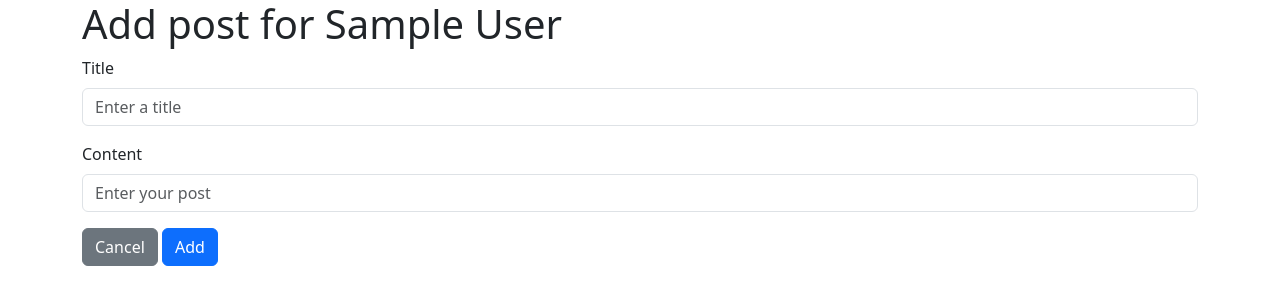
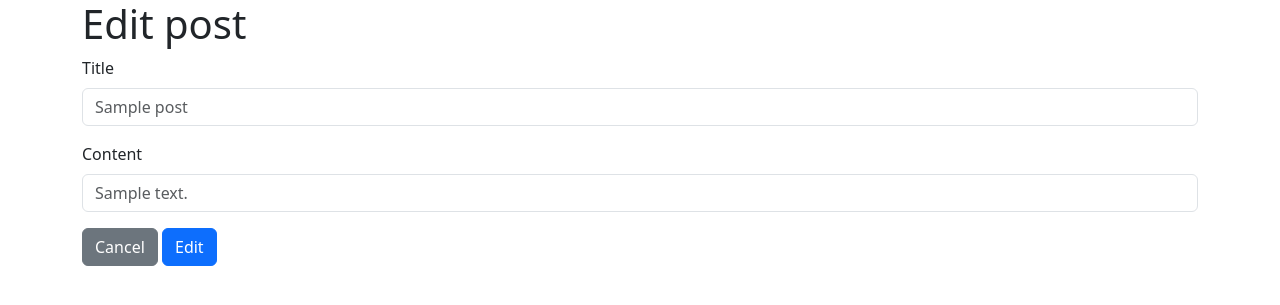
Before and after one commit to rxperez12/flask-blogly, a Flask app: template blogly/templates/edit_post.jinja in a window 1280 px wide. Shown: the top 305 px of the page. Run offline with Flask 3, Linux system fonts and the light colour scheme; the template is opened without the code that fills it: values that come from a table or form of the project are taken from there, others are empty; tables that the repository leaves empty hold one stand-in row (values such as "Sample post"); some libraries are stand-ins or nearby versions.

Commit message:
added edit form functionality

```diff
--- a/blogly/templates/edit_post.jinja
+++ b/blogly/templates/edit_post.jinja
@@ -2,7 +2,7 @@
 {% block content %}
 
 <div class="container">
-  <h1> Add post for {{user.get_full_name()}} </h1>
+  <h1> Edit post </h1>
 
   <form >
     <div class="mb-3">
@@ -13,7 +13,7 @@
         class="form-control"
         id="title"
         aria-describedby="Title"
-        placeholder='Enter a title'
+        placeholder= "{{ post.title }}"
         >
 
     </div>
@@ -25,12 +25,12 @@
         class="form-control"
         id="content"
         aria-describedby="content field"
-        placeholder='Enter your post'
+        placeholder= "{{ post.content }}"
         >
     </div>
 
-    <button class="btn btn-secondary" formmethod="GET" formaction="/users/{{ user.id }}">Cancel</button>
-    <button class="btn btn-primary" formmethod="POST" formaction="/users/{{ user.id }}/posts/new">Add</button>
+    <button class="btn btn-secondary" formmethod="GET" formaction="/users/{{ post.user_id }}">Cancel</button>
+    <button class="btn btn-primary" formmethod="POST" formaction="/posts/{{ post.id }}/edit">Edit</button>
   </form>
 </div>
 {% endblock %}
```
